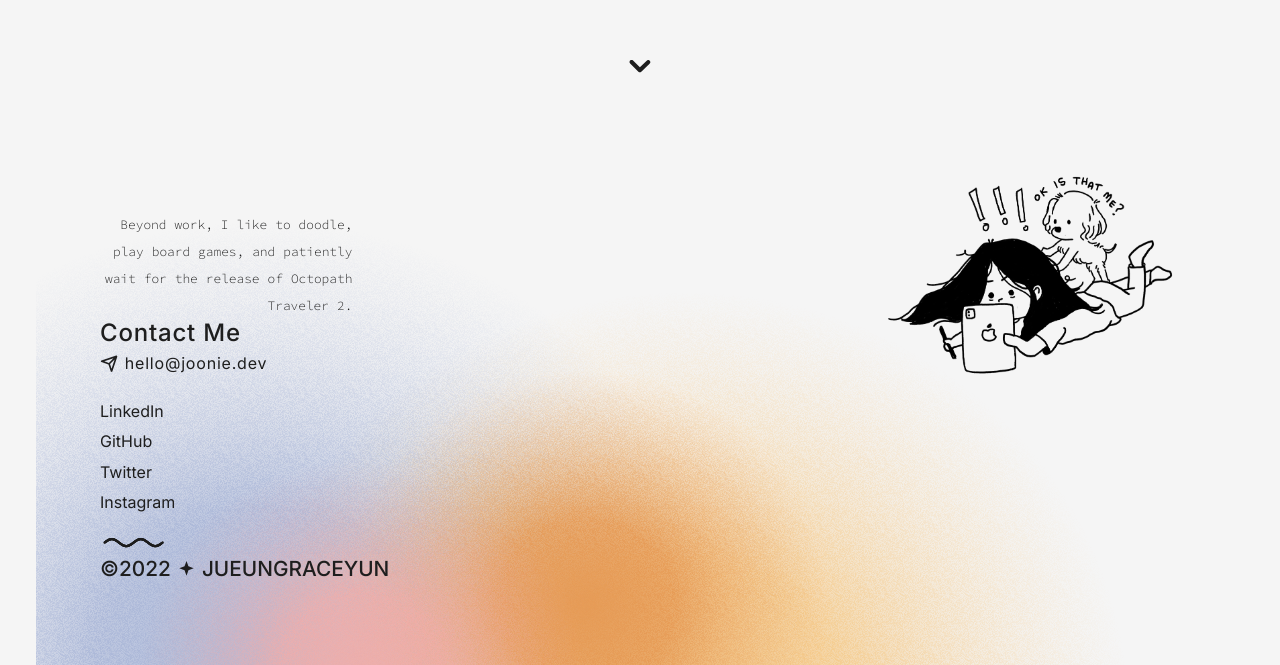
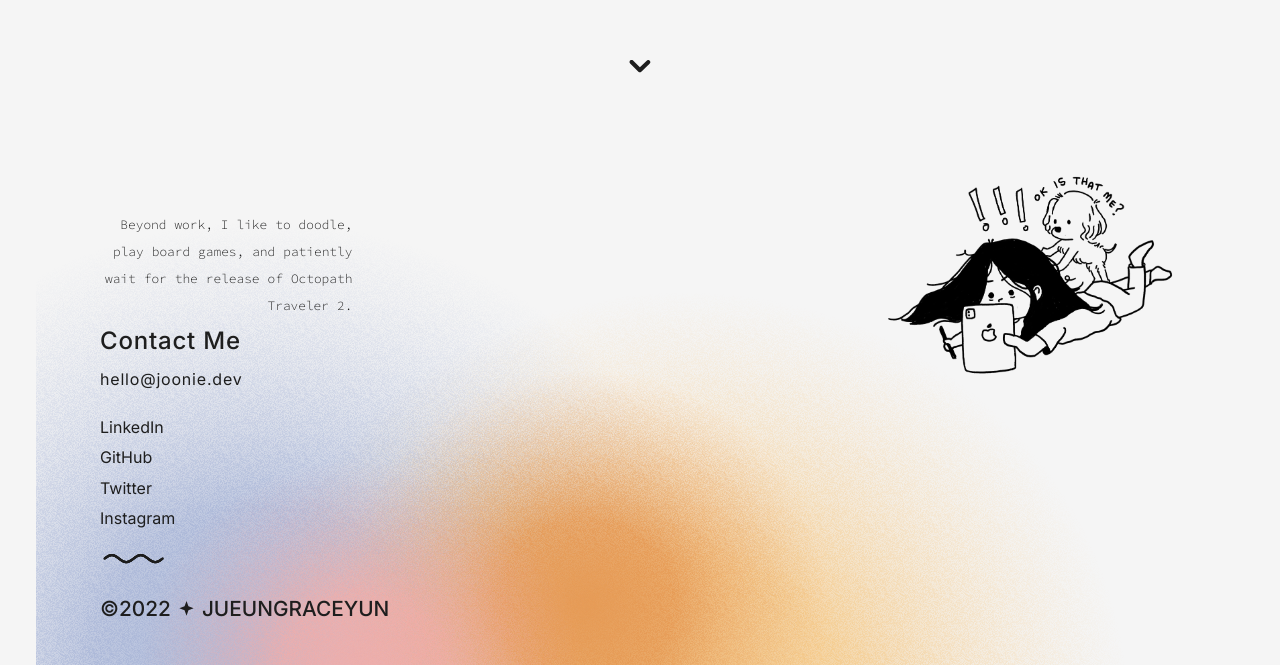
Before and after one commit to iteratetograceness/joonierepo, a Next.js app: page / in a window 1280 px wide. Shown: the part 2485-3150 px from the top of the page. Built offline with nearby package versions, Linux system fonts and the light colour scheme.

Commit message:
Appease husky

```diff
--- a/components/common/footer/index.module.css
+++ b/components/common/footer/index.module.css
@@ -6,6 +6,7 @@
   font-size: 1.5rem;
   font-weight: 500;
   letter-spacing: 0.05rem;
+  margin: 0.5rem 0;
 }
 
 .email {
@@ -18,10 +19,8 @@
 .gradients {
   position: absolute;
   inset: -100px 0 0 -4rem;
-  /* left: -4rem;
-  top: -100px; */
   z-index: -1;
-  overflow-x: hidden;
+  overflow: hidden;
   padding-top: 100px;
   height: 450px;
 }
@@ -40,8 +39,10 @@
   font-weight: 500;
   font-size: 1.3rem;
 }
+
 .squiggle {
   width: fit-content;
+  margin-bottom: 1.5rem;
 }
 
 @media (max-width: 700px) {
--- a/components/common/footer/index.tsx
+++ b/components/common/footer/index.tsx
@@ -1,8 +1,7 @@
 'use client';
 
-import { motion, useAnimation, useReducedMotion } from 'framer-motion';
+import { motion } from 'framer-motion';
 import { useState } from 'react';
-import PaperAirplane from '../../../icons/paper-airplane';
 import Sparkle from '../../../icons/sparkle';
 import Squiggle from '../../../icons/squiggle';
 import inter from '../../../utils/inter';
@@ -25,24 +24,12 @@ const COLORS = {
 };
 
 export default function Footer() {
-  const prefersReducedMotion = useReducedMotion();
   const [animate, setAnimate] = useState(false);
 
   // Opacity Animation
   const opacityVariants = {
     hidden: { opacity: 0 },
     show: { opacity: 1, transition: { duration: 0.5, delayChildren: 0.5 } },
-  };
-
-  // Paper Airplane Animation
-  const paperAirplaneControls = useAnimation();
-  const paperAirplaneVariants = {
-    initial: { rotate: 0, transition: { duration: 0.3 } },
-    hover: {
-      x: [-2, 2, 0],
-      y: [2, -2, 0],
-      transition: { duration: 0.5, times: [0.1, 0.7, 1] },
-    },
   };
 
   // Link Animations
@@ -68,26 +55,7 @@ export default function Footer() {
       <Gradients colors={COLORS} className={styles.gradients} opacity={1} />
       <Text content='Contact Me' heading />
       {/* Email */}
-      <motion.a
-        onHoverStart={() => {
-          if (!prefersReducedMotion) {
-            paperAirplaneControls.start('hover');
-          }
-        }}
-        onHoverEnd={() => {
-          if (!prefersReducedMotion) {
-            paperAirplaneControls.start('initial');
-          }
-        }}
-        className={styles.email}
-        href='mailto:hello@joonie.dev'
-      >
-        <motion.div
-          animate={paperAirplaneControls}
-          variants={paperAirplaneVariants}
-        >
-          <PaperAirplane width={20} height={20} />
-        </motion.div>
+      <motion.a className={styles.email} href='mailto:hello@joonie.dev'>
         hello@joonie.dev
       </motion.a>
       {/* Social Links */}
```
